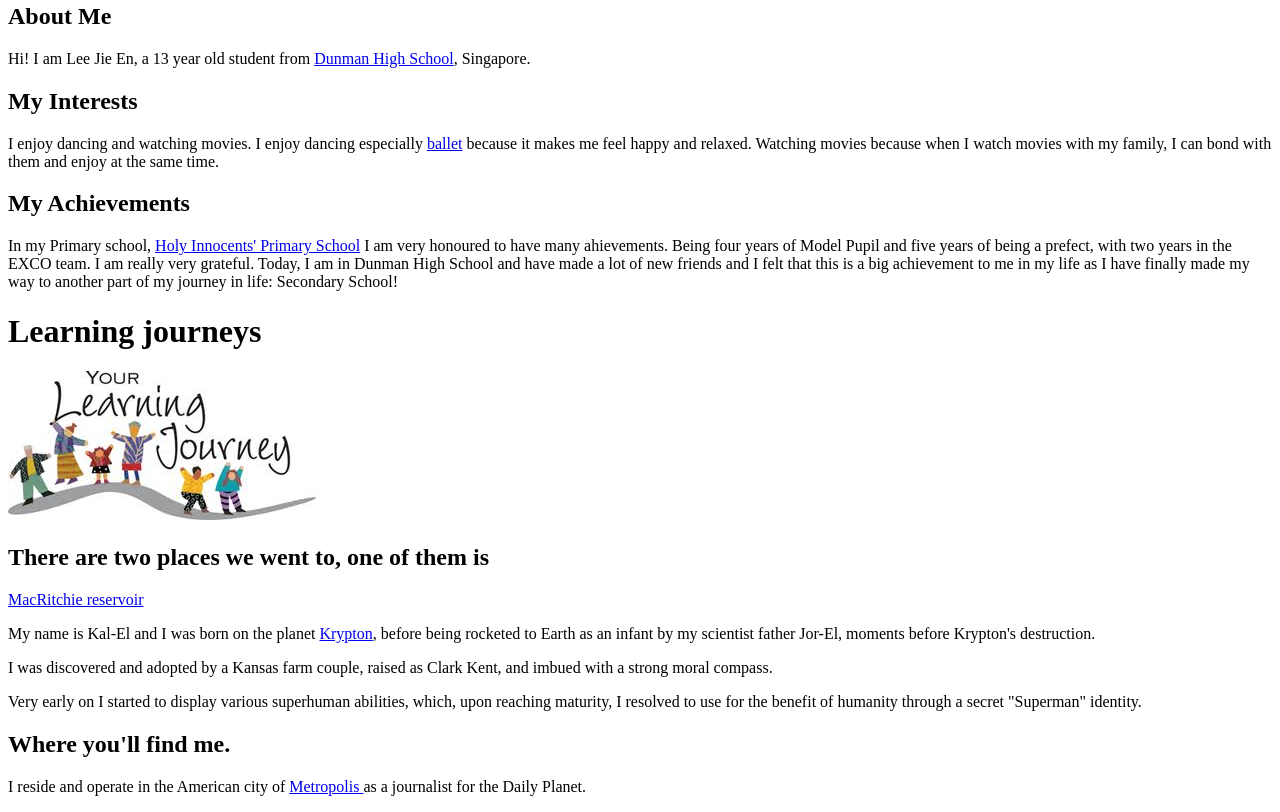
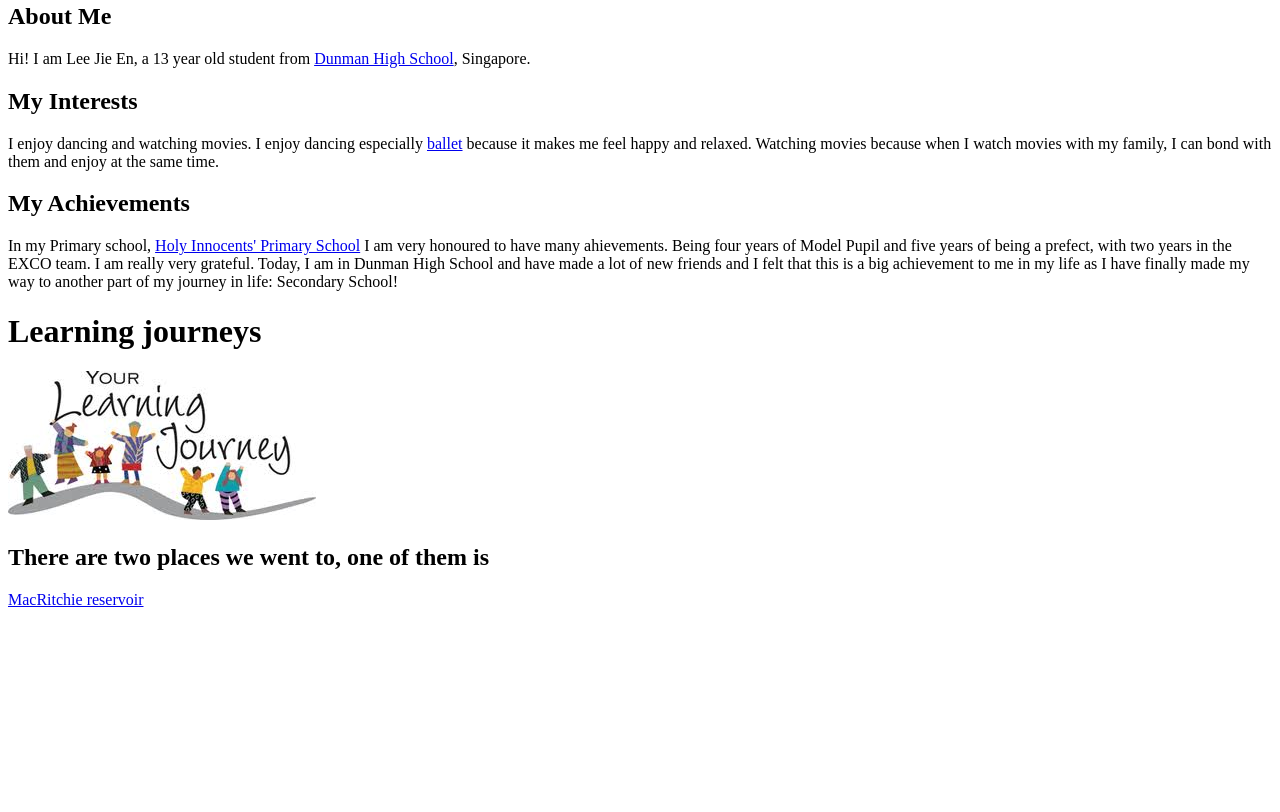
Before and after one commit to 17y1bleejieen/dhs17y1bleejieen.github.io, a plain HTML site: page index.html in a window 1280 px wide. Shown: the part 421-1233 px from the top of the page. After the commit the page ends 1038 px from the top, so only its background shows below. Drawn offline with Linux system fonts and the light colour scheme.

Commit message:
Update index.html

```diff
--- a/index.html
+++ b/index.html
@@ -23,14 +23,5 @@
   <h1> Learning journeys </h1>
   <img src="photo01.jpg"/>
   <h2>There are two places we went to, one of them is </h2> <a href="page1.html"> MacRitchie reservoir</a>
-  <p> My name is Kal-El and I was born on the planet <a href="page1.html"> Krypton</a>,
-    before being rocketed to Earth as an infant by my scientist father Jor-El, moments before Krypton's destruction.</p>
-  <p> I was discovered and adopted by a Kansas farm couple, raised as Clark Kent, and imbued with a strong moral compass.</p>
-  <p> Very early on I started to display various superhuman abilities, which, upon reaching maturity, I resolved to use for the benefit of humanity through a secret "Superman" identity.</p>
-
-  <h2> Where  you'll find me. </h2>
-  <p> I reside and operate in the American city of <a href="https://en.wikipedia.org/wiki/Metropolis_(comics)"> Metropolis </a>
-  as a journalist for the Daily Planet.</p>
-
 </body>
 </html>
```
